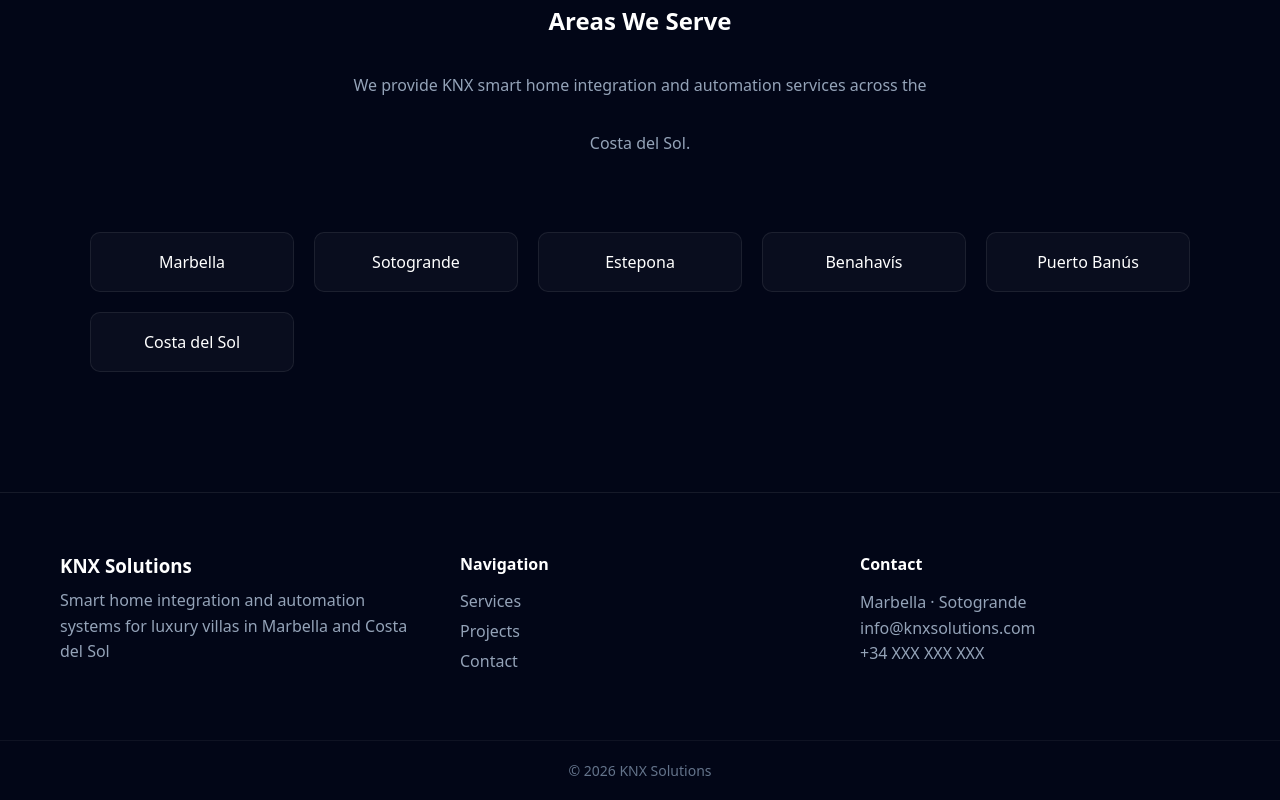
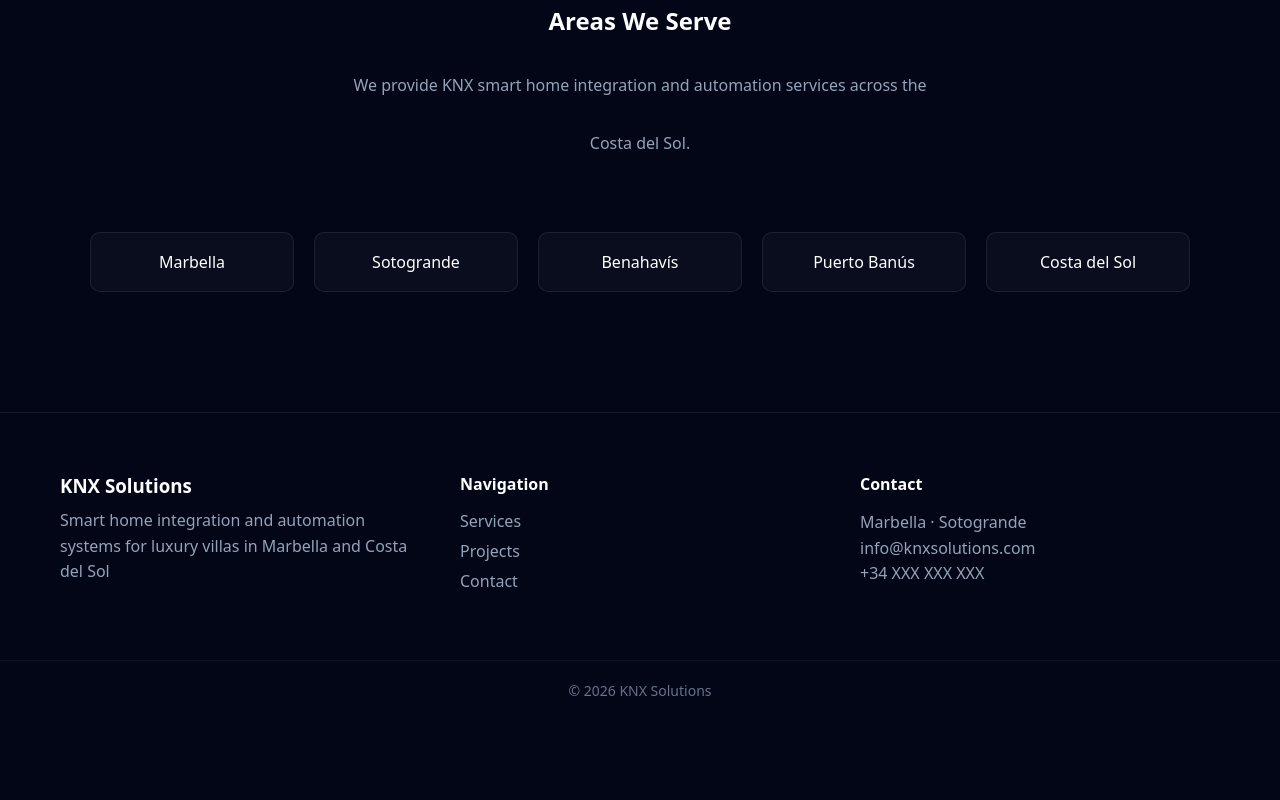
Before and after one commit to Rodricasares/knxsolutions, a React (Vite) app: page / in a window 1280 px wide. Shown: the part 1881-2681 px from the top of the page. After the commit the page ends 2601 px from the top, so only its background shows below. Built offline with nearby package versions, Linux system fonts and the light colour scheme.

Commit message:
Areas change

```diff
--- a/src/components/Areas/Areas.jsx
+++ b/src/components/Areas/Areas.jsx
@@ -23,7 +23,6 @@ function Areas() {
 
                     <div className="area-item">Marbella</div>
                     <div className="area-item">Sotogrande</div>
-          <div className="area-item">Estepona</div>
                     <div className="area-item">Benahavís</div>
                     <div className="area-item">Puerto Banús</div>
                     <div className="area-item">Costa del Sol</div>
```
Lines whose indentation alone changed are shown as unchanged.
